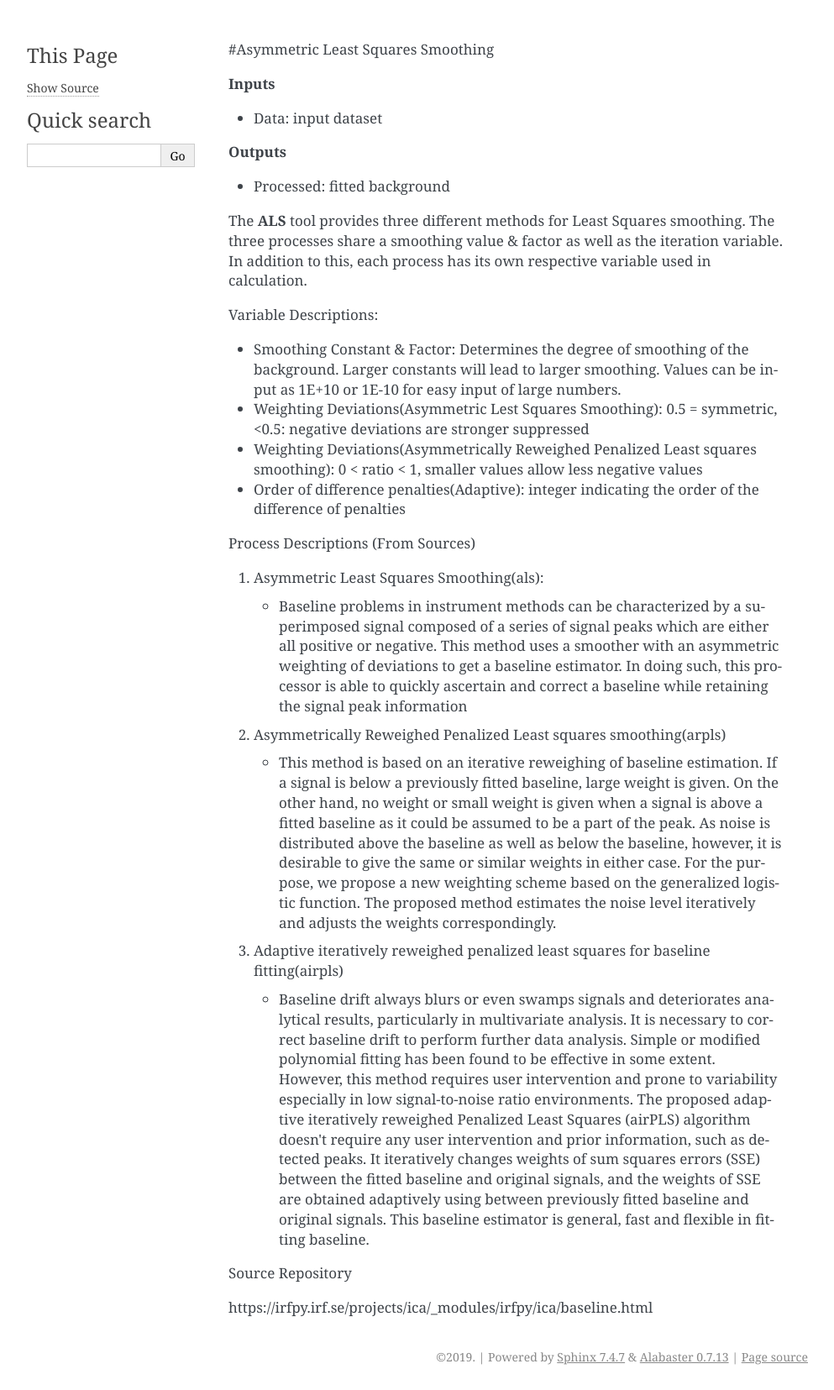
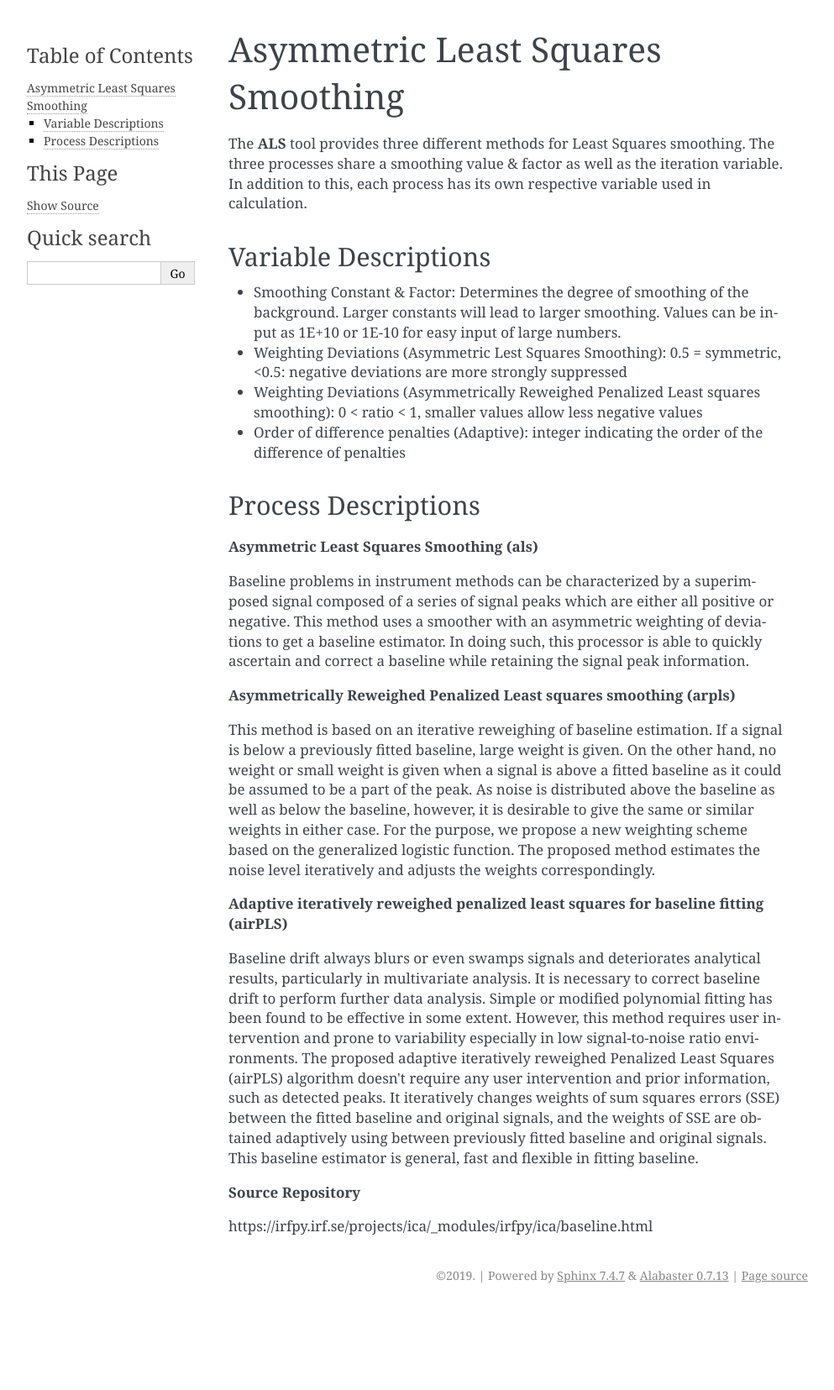
Before and after one commit to znarthur/orange-spectroscopy, a Sphinx documentation site: the page built from doc/widgets/als.md, in a window 1280 px wide. Shown: the whole page at 84% size, without its empty margins (148-1141 px from the left). Built offline with Sphinx 7.4.7, drawn with Linux system fonts in a browser that asks for light colours; after the commit the page ends 1558 px from its top, so only the background shows below that.

Commit message:
ALS: nicer variable names, editor tests

```diff
--- a/doc/widgets/als.md
+++ b/doc/widgets/als.md
@@ -1,73 +1,65 @@
-#Asymmetric Least Squares Smoothing
-
-**Inputs**
-
-- Data: input dataset
-
-**Outputs**
-
-- Processed: fitted background
+# Asymmetric Least Squares Smoothing
 
 The **ALS** tool provides three different methods for Least Squares smoothing. The three processes
 share a smoothing value & factor as well as the iteration variable. In addition to this,
 each process has its own respective variable used in calculation.
 
-Variable Descriptions:
+Variable Descriptions
+---------------------
 
 - Smoothing Constant & Factor: Determines the degree of smoothing of the background.
 Larger constants will lead to larger smoothing. Values can be input as 1E+10 or 1E-10 for easy
 input of large numbers.
 
-- Weighting Deviations(Asymmetric Lest Squares Smoothing):  0.5 = symmetric, <0.5: negative
-            deviations are stronger suppressed
+- Weighting Deviations (Asymmetric Lest Squares Smoothing):  0.5 = symmetric, <0.5: negative
+            deviations are more strongly suppressed
 
-- Weighting Deviations(Asymmetrically Reweighed Penalized Least squares smoothing):
+- Weighting Deviations (Asymmetrically Reweighed Penalized Least squares smoothing):
 0 < ratio < 1, smaller values allow less negative values
 
-- Order of difference penalties(Adaptive):
+- Order of difference penalties (Adaptive):
             integer indicating the order of the difference of penalties
 
 
 
+Process Descriptions
+--------------------
+
+**Asymmetric Least Squares Smoothing (als)**
+
+Baseline problems in instrument methods can be characterized by a superimposed
+signal composed of a series of signal peaks which are either all positive or negative. This method
+uses a smoother with an asymmetric weighting of deviations to get a baseline estimator.
+In doing such, this processor is able to quickly ascertain and correct a baseline
+while retaining the signal peak information.
+
+**Asymmetrically Reweighed Penalized Least squares smoothing (arpls)**
+
+This method is based on an iterative reweighing of baseline estimation. If a signal is below a previously fitted baseline,
+large weight is given. On the other hand, no weight or small weight is given
+when a signal is above a fitted baseline as it could be assumed to be a part
+of the peak. As noise is distributed above the baseline as well as below the
+baseline, however, it is desirable to give the same or similar weights in
+either case. For the purpose, we propose a new weighting scheme based on the
+generalized logistic function. The proposed method estimates the noise level
+iteratively and adjusts the weights correspondingly.
+
+**Adaptive iteratively reweighed penalized least squares for baseline fitting (airPLS)**
+
+Baseline drift always blurs or even swamps signals and deteriorates analytical
+results, particularly in multivariate analysis.  It is necessary to correct
+baseline drift to perform further data analysis. Simple or modified polynomial
+fitting has been found to be effective in some extent. However, this method
+requires user intervention and prone to variability especially in low
+signal-to-noise ratio environments. The proposed adaptive iteratively
+reweighed Penalized Least Squares (airPLS) algorithm doesn't require any
+user intervention and prior information, such as detected peaks. It
+iteratively changes weights of sum squares errors (SSE) between the fitted
+baseline and original signals, and the weights of SSE are obtained adaptively
+using between previously fitted baseline and original signals. This baseline
+estimator is general, fast and flexible in fitting baseline.
 
 
-Process Descriptions (From Sources)
-
-1. Asymmetric Least Squares Smoothing(als):
-
-   - Baseline problems in instrument methods can be characterized by a superimposed
-    signal composed of a series of signal peaks which are either all positive or negative. This method
-    uses a smoother with an asymmetric weighting of deviations to get a baseline estimator.
-    In doing such, this processor is able to quickly ascertain and correct a baseline
-    while retaining the signal peak information
-
-2. Asymmetrically Reweighed Penalized Least squares smoothing(arpls)
-
-   - This method is based on an iterative reweighing of baseline estimation. If a signal is below a previously fitted baseline,
-    large weight is given. On the other hand, no weight or small weight is given
-    when a signal is above a fitted baseline as it could be assumed to be a part
-    of the peak. As noise is distributed above the baseline as well as below the
-    baseline, however, it is desirable to give the same or similar weights in
-    either case. For the purpose, we propose a new weighting scheme based on the
-    generalized logistic function. The proposed method estimates the noise level
-    iteratively and adjusts the weights correspondingly.
-
-3. Adaptive iteratively reweighed penalized least squares for baseline fitting(airpls)
-
-    - Baseline drift always blurs or even swamps signals and deteriorates analytical
-    results, particularly in multivariate analysis.  It is necessary to correct
-    baseline drift to perform further data analysis. Simple or modified polynomial
-    fitting has been found to be effective in some extent. However, this method
-    requires user intervention and prone to variability especially in low
-    signal-to-noise ratio environments. The proposed adaptive iteratively
-    reweighed Penalized Least Squares (airPLS) algorithm doesn't require any
-    user intervention and prior information, such as detected peaks. It
-    iteratively changes weights of sum squares errors (SSE) between the fitted
-    baseline and original signals, and the weights of SSE are obtained adaptively
-    using between previously fitted baseline and original signals. This baseline
-    estimator is general, fast and flexible in fitting baseline.
-
-
-Source Repository
+**Source Repository**
 
 https://irfpy.irf.se/projects/ica/_modules/irfpy/ica/baseline.html
```
Also changed, not shown: doc/widgets/preprocess-spectra.md (+1 -1 lines), 5 other files.
